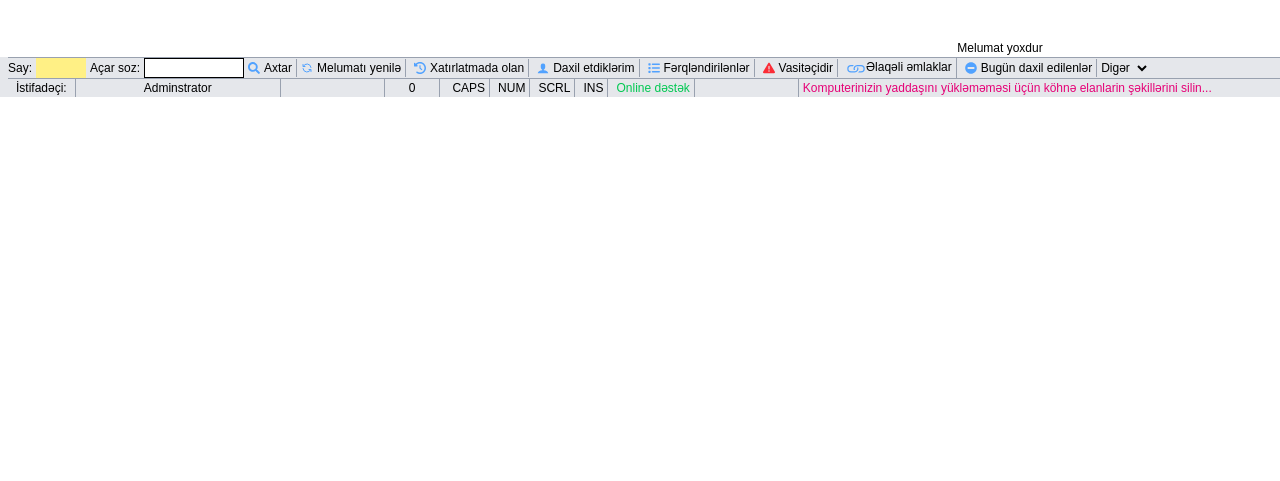
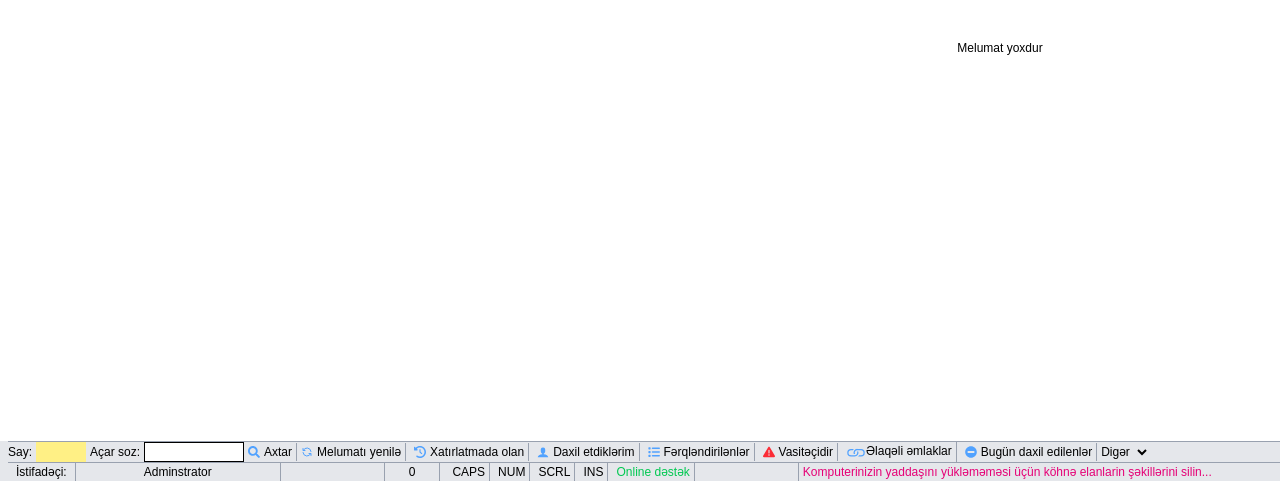
Before and after one commit to narminmammadova1/emlak, a Next.js app: page / in a window 1280 px wide. Shown: the part 319-800 px from the top of the page. Built offline with nearby package versions, Linux system fonts and the light colour scheme; no server answers.

Commit message:
footer duzeldildi

```diff
--- a/app/layout.tsx
+++ b/app/layout.tsx
@@ -40,7 +40,7 @@ export default function RootLayout({ children }:RootLayoutProps) {
         </main>
 
 
-        <div className=" w-[2000px] ">        <Footer/>
+        <div className=" w-[2000px] fixed bottom-0">        <Footer/>
 </div>
       </body>
     </html>
```
